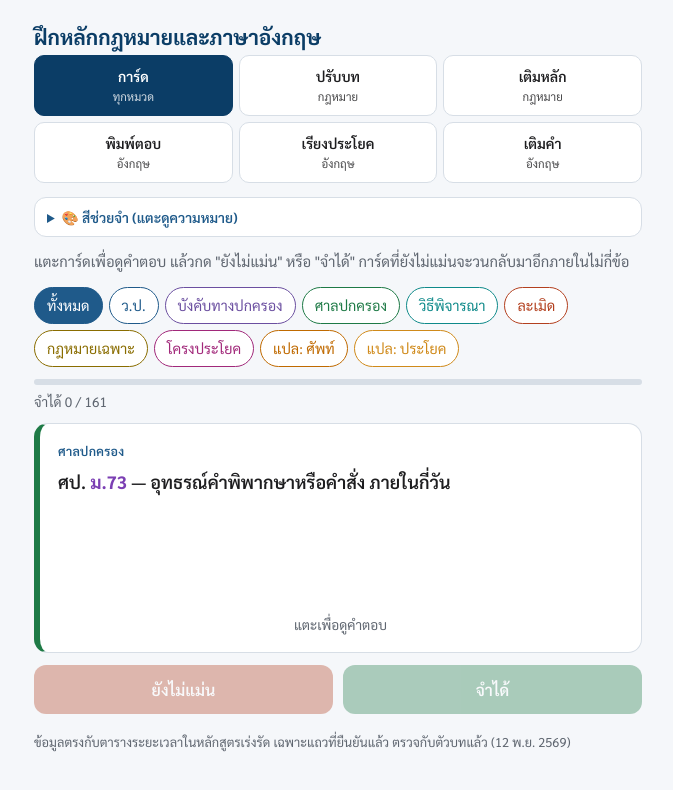
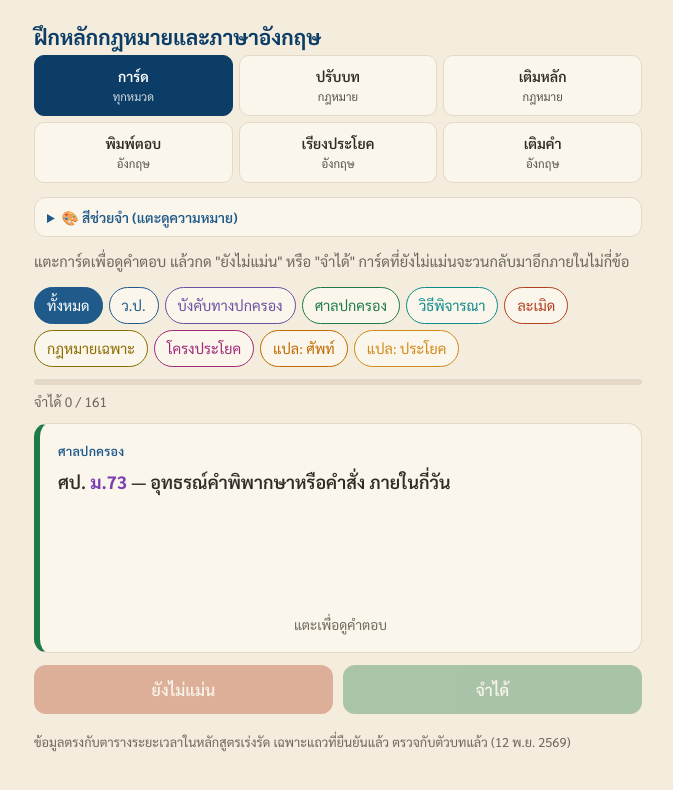
Before and after one commit to adsarapong-sudo/lawexamprep, a plain HTML site: page pkp/index.html in a window 1280 px wide. Shown: the whole page, without its empty margins (302-975 px from the left). Drawn offline with Linux system fonts and the light colour scheme.

Commit message:
pkp: warm paper background for comfortable reading
Co-Authored-By: Claude Opus 5.5 <noreply@anthropic.com>
Claude-Session: https://claude.ai/code/session_015qj4eHwdsuFHgzoWC5gEnr

```diff
--- a/pkp/index.html
+++ b/pkp/index.html
@@ -3,12 +3,14 @@
 <head>
 <meta charset="utf-8">
 <meta name="viewport" content="width=device-width, initial-scale=1">
+<meta name="theme-color" content="#f4ecdc" media="(prefers-color-scheme: light)">
+<meta name="theme-color" content="#1d1b18" media="(prefers-color-scheme: dark)">
 <title>ฝึกท่องตัวเลข พนักงานคดีปกครอง</title>
 <link rel="preconnect" href="https://fonts.googleapis.com">
 <link href="https://fonts.googleapis.com/css2?family=Sarabun:wght@400;600;700&display=swap" rel="stylesheet">
 <style>
-:root{--ink:#1d1d1f;--mute:#5f6670;--line:#d7dee6;--bg:#f5f7fa;--card:#fff;--brand:#0b3d66;--brand2:#1f5a8a;--ok:#1e7a46;--no:#b3401f;}
-@media (prefers-color-scheme:dark){:root{--ink:#e9edf2;--mute:#9aa4af;--line:#2c3540;--bg:#12161b;--card:#1b2128;--brand:#8cc0ec;--brand2:#7fb2e0;--ok:#5cc58b;--no:#f08a6a;}}
+:root{--ink:#2f2b25;--mute:#6f685c;--line:#e3d9c6;--bg:#f4ecdc;--card:#fbf6ec;--brand:#0b3d66;--brand2:#1f5a8a;--ok:#1e7a46;--no:#b3401f;}
+@media (prefers-color-scheme:dark){:root{--ink:#e6dfd2;--mute:#a59d8f;--line:#3a352d;--bg:#1d1b18;--card:#262320;--brand:#8cc0ec;--brand2:#7fb2e0;--ok:#5cc58b;--no:#f08a6a;}}
 *{box-sizing:border-box}
 html,body{margin:0;background:var(--bg);color:var(--ink);font-family:'Sarabun',sans-serif;line-height:1.6;-webkit-text-size-adjust:100%}
 main{max-width:640px;margin:0 auto;padding:16px 16px 40px}
@@ -67,7 +69,7 @@ h1{font-size:1.3rem;margin:4px 0 2px;color:var(--brand)}
 .step{font-size:.85rem;font-weight:700;color:var(--brand2);margin:12px 0 4px}
 .model{margin-top:12px;padding:12px;border-left:4px solid var(--brand2);background:var(--bg);border-radius:6px}
 
-:root{--c-num:#0a5bd3;--c-num-bg:#e3eefc;--c-sec:#7b3fb3;--c-adm:#1e7a46;--c-adm-bg:#e2f4e9;--c-jus:#b35a00;--c-jus-bg:#fdeedd;--c-but:#c0392b;--c-so:#0b3d66;--c-neg:#c0392b;--c-modal:#a1287a}
+:root{--c-num:#0a55c2;--c-num-bg:#dfe8f3;--c-sec:#7b3fb3;--c-adm:#1e7a46;--c-adm-bg:#dcecdc;--c-jus:#b35a00;--c-jus-bg:#f6e2c8;--c-but:#c0392b;--c-so:#0b3d66;--c-neg:#c0392b;--c-modal:#a1287a}
 @media (prefers-color-scheme:dark){:root{--c-num:#8ab8ff;--c-num-bg:#1b2c45;--c-sec:#c9a2f0;--c-adm:#6fd39a;--c-adm-bg:#17321f;--c-jus:#ffb36b;--c-jus-bg:#3a2612;--c-but:#ff8a7a;--c-so:#9cc8f0;--c-neg:#ff8a7a;--c-modal:#f08ad0}}
 .hl-num{color:var(--c-num);background:var(--c-num-bg);border-radius:4px;padding:0 3px;font-weight:700}
 .hl-sec{color:var(--c-sec);font-weight:700}
```
